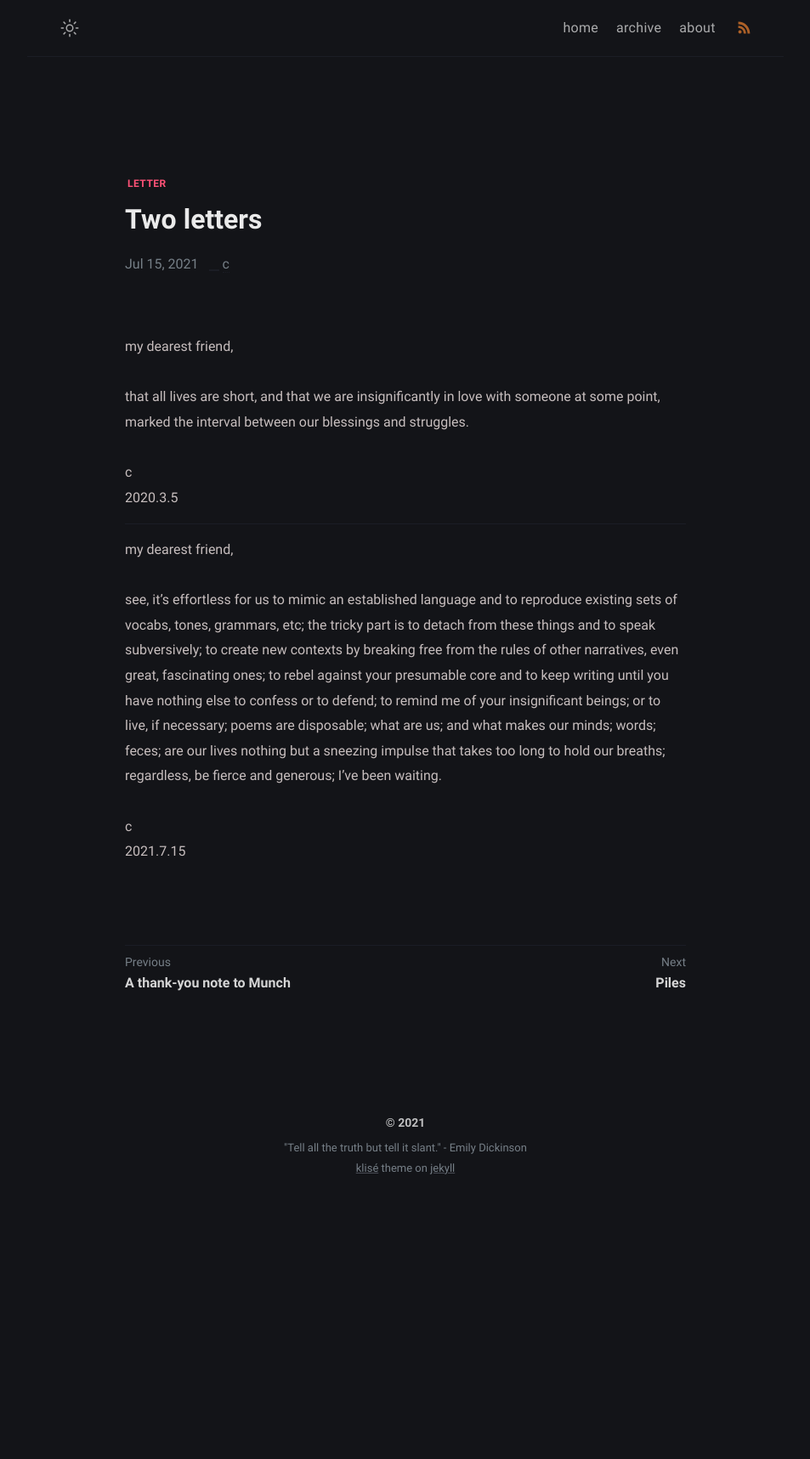
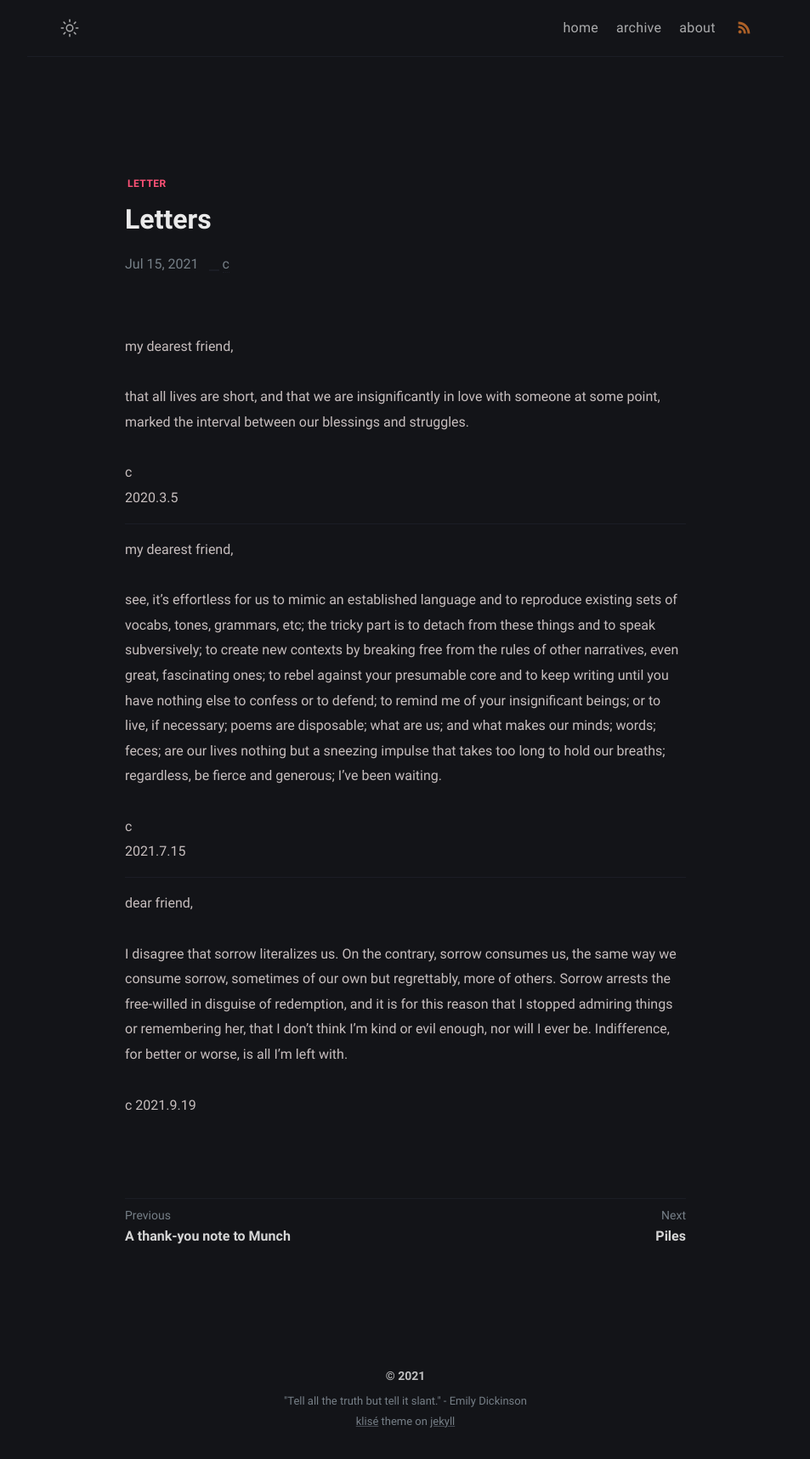
Before and after one commit to yijingch/afistforair.github.io, a Jekyll site: the page built from _posts/two-letters/2020-07-15-two-letters.md, in a window 1280 px wide. Shown: the whole page at 85% size, without its empty margins (163-1116 px from the left). Built offline with Jekyll 4.4.1, drawn with Linux system fonts in a browser that asks for light colours; before the commit the page ends 1419 px from its top, so only the background shows below that.

Commit message:
edit post

```diff
--- a/_posts/two-letters/2020-07-15-two-letters.md
+++ b/_posts/two-letters/2020-07-15-two-letters.md
@@ -1,5 +1,5 @@
 ---
-title: Two letters
+title: Letters
 date: 2021-07-15 17:45:00 +08:00
 tags: [letter]
 ---
@@ -19,3 +19,13 @@ see, it's effortless for us to mimic an established language and to reproduce ex
 
 c
 2021.7.15
+
+
+----
+
+dear friend,
+
+I disagree that sorrow literalizes us. On the contrary, sorrow consumes us, the same way we consume sorrow, sometimes of our own but regrettably, more of others. Sorrow arrests the free-willed in disguise of redemption, and it is for this reason that I stopped admiring things or remembering her, that I don’t think I’m kind or evil enough, nor will I ever be. Indifference, for better or worse, is all I’m left with.
+
+c
+2021.9.19
```
Also changed, not shown: 1 other file.
